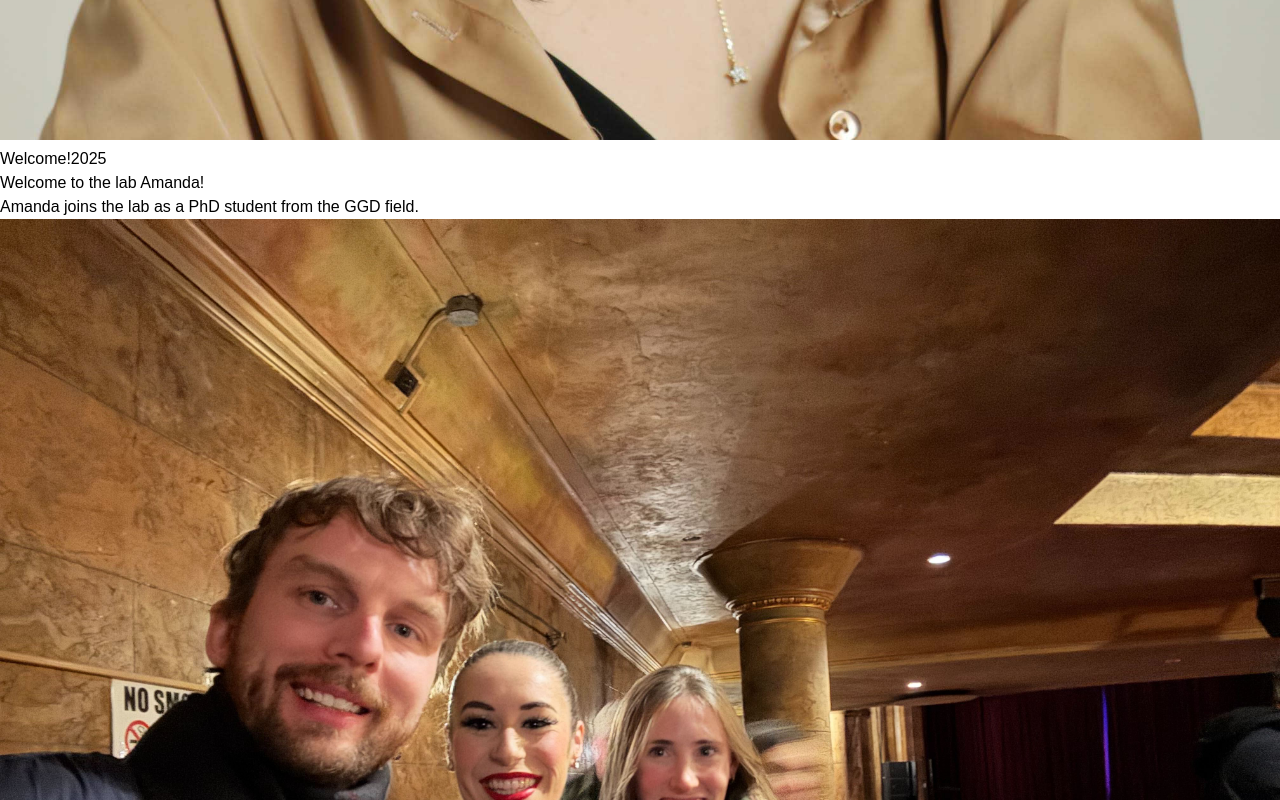
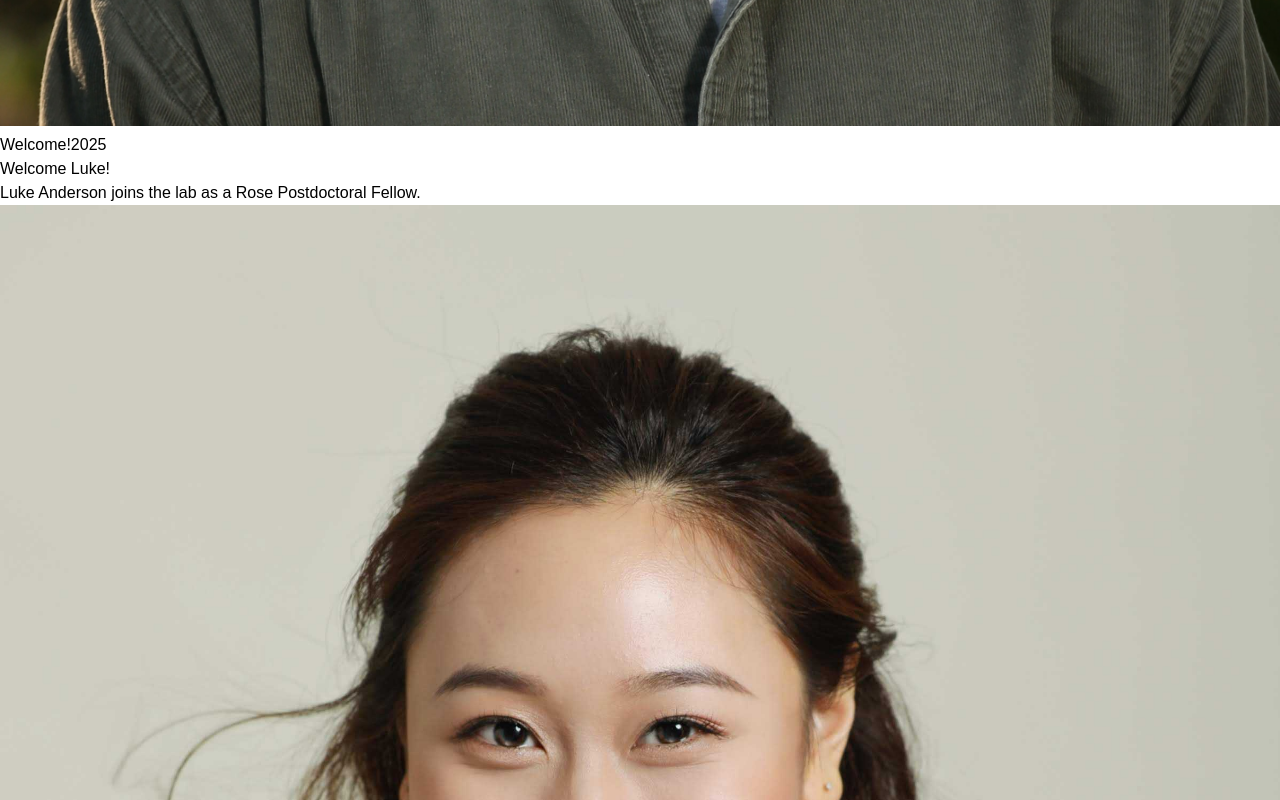
Before and after one commit to erikenbody/erikenbody.github.io, a React (Vite) app: page / in a window 1280 px wide. Shown: the part 7060-7860 px from the top of the page. Built offline with nearby package versions, Linux system fonts and the light colour scheme; a web font is replaced by a local one.

Commit message:
add luke

```diff
--- a/src/App.jsx
+++ b/src/App.jsx
@@ -45,11 +45,20 @@ const labData = {
     {
       date: "2025",
       type: "Welcome!",
+      title: "Welcome Luke!",
+      description: "Luke Anderson joins the lab as a Rose Postdoctoral Fellow.",
+      image: "/images/Luke_A.jpeg",
+      link: "team",
+      enableLink: true
+    },
+    {
+      date: "2025",
+      type: "Welcome!",
       title: "Welcome to the lab Amanda!",
       description: "Amanda joins the lab as a PhD student from the GGD field.",
       image: "/images/A_Sun.jpg",
-      link: "team", // Add a link URL here to make the image clickable, or leave empty to disable
-      enableLink: true // Set to true to enable the hyperlink
+      link: "team",
+      enableLink: true
     },
     {
       date: "2025",
@@ -233,6 +242,7 @@ publications: [
       ]
     },
     members: [
+      { name: "Luke Anderson", role: "Rose Postdoctoral Fellow", status: "current", years: "2025-", note: "Luke is a Rose Postdoctoral Fellow at the Cornell Lab of Ornithology. He completed his PhD in Ecology & Evolutionary Biology at Tulane University. Luke is working in the Enbody Lab to investigate the genomics of adaptation, speciation, and hybridization in Darwin's finches on the Galápagos Islands.", image: "/images/Luke_A.jpeg" },
       { name: "Rachel Goodridge", role: "Ph.D. Student", status: "current", years: "2025-", note: "Co-advised with Philipp Messer", image: "/images/Rachel_G_crop.jpg" },
       { name: "Amanda Sun", role: "Ph.D. Student", status: "current", years: "2025-", note: "Working on evolutionary genomics with pangenomes", image: "/images/A_Sun.jpg" }
     ],
```
Also changed, not shown: public/images/Luke_A.jpeg (added).
